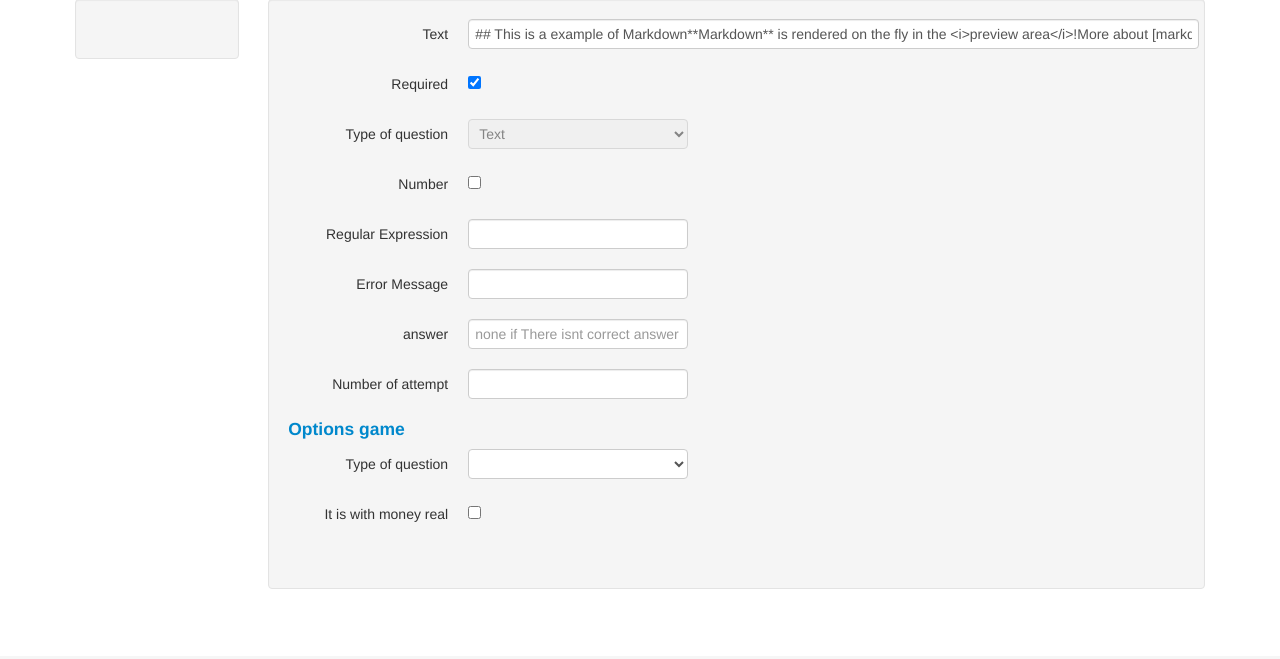
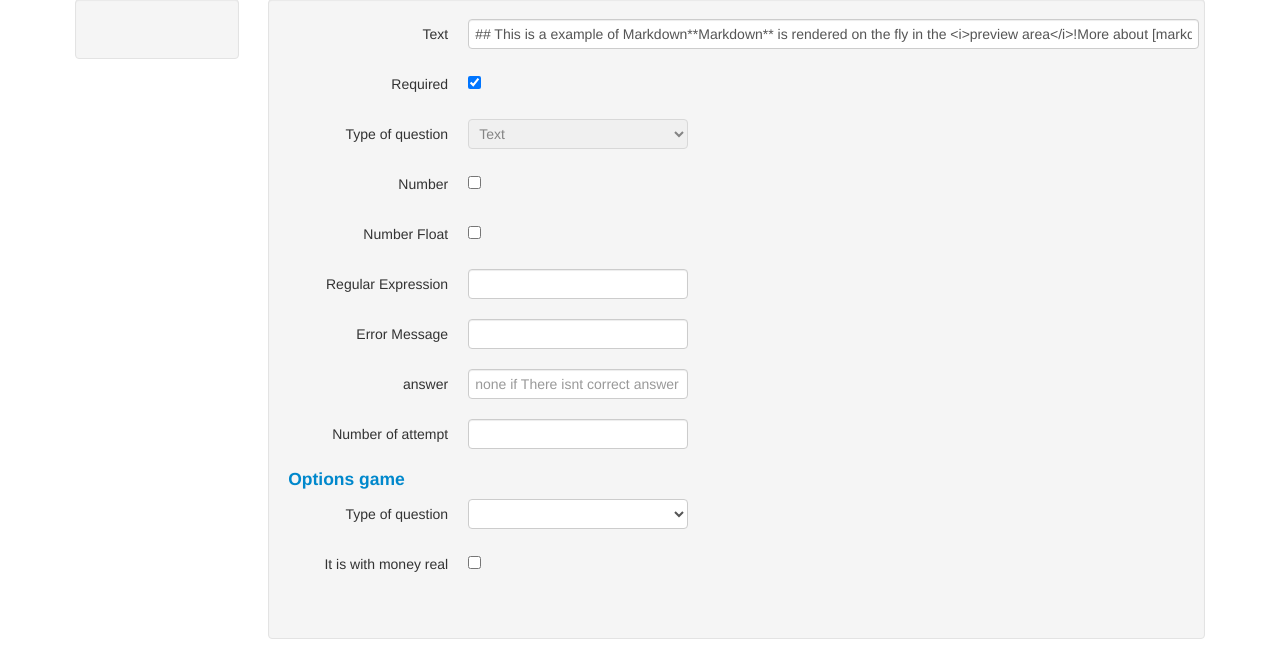
Before and after one commit to jarenere/projectQ, a Flask app: template app/templates/researcher/addEditQuestion.html in a window 1280 px wide. Shown: the part 144-803 px from the top of the page. Before the commit the page ends 733 px from the top, so only its background shows below. Run offline with Flask 2, Linux system fonts and the light colour scheme; the template is opened without the code that fills it: values that come from a table or form of the project are taken from there, others are empty; parts of the project's set-up code (start-up, migrations or seed data) failed here and were passed over; some libraries are stand-ins or nearby versions.

Commit message:
Now There are difference between number & floats question (only part of researcher)

```diff
--- a/app/models.py
+++ b/app/models.py
@@ -475,6 +475,9 @@ class Question(db.Model):
             isNumber = SubElement(question,'isNumber')
             isNumber.text = str(self.isNumber)
 
+            isNumberFloat = SubElement(question,'isNumberFloat')
+            isNumberFloat.text = str(self.isNumberFloat)
+
             regularExpression = SubElement(question,'regularExpression')
             regularExpression.text = regularExpression.text
 
@@ -521,9 +524,11 @@ class Question(db.Model):
 
         elif type == 'text':
             isNumber = (findField('isNumber',root,msg)=="True")
+            isNumberFloat = (findField('isNumberFloat',root,msg)=="True")
             regularExpression = findField('regularExpression',root,msg)
             errorMessage = findField('errorMessage',root,msg)
             question = QuestionText(isNumber=isNumber,
+                isNumberFloat=isNumberFloat,
                 regularExpression=regularExpression,
                 errorMessage=errorMessage)
 
@@ -571,6 +576,7 @@ class QuestionText(Question):
     '''
     __mapper_args__ = {'polymorphic_identity': 'text'}
     isNumber = Column(Boolean, default=False)
+    isNumberFloat = Column(Boolean, default=False)
     regularExpression = Column (String(256), default="")
     #text with the error if the user answer with wrong  regular expression
     errorMessage = Column (String(256), default="")
--- a/app/researcher/forms.py
+++ b/app/researcher/forms.py
@@ -51,6 +51,7 @@ class QuestionForm(Form):
 
     #:dateValidation(text)
     isNumber = BooleanField('Number')
+    isNumberFloat = BooleanField('Number Float')
     regularExpression = TextField('Regular Expression', validators = [Length(min=0, max=255)])
     errorMessage = TextField('Error Message', validators = [Length(min=0, max=255)])
 
--- a/app/researcher/views.py
+++ b/app/researcher/views.py
@@ -283,6 +283,7 @@ def duplicate_section(id_survey,id_section):
             question_cp=QuestionNumerical()
         if isinstance (q, QuestionText):
             question_cp = QuestionText(isNumber=q.isNumber,
+                isNumberFloat=q.isNumberFloat,
                 regularExpression=q.regularExpression,
                 errorMessage=q.errorMessage)
         if isinstance (q,QuestionChoice):
@@ -376,6 +377,7 @@ def selectType(form):
         question = QuestionNumerical()
     if form.questionType.data == 'text':
         question = QuestionText(isNumber=form.isNumber.data,
+            isNumberFloat=form.isNumberFloat.data,
             regularExpression=form.regularExpression.data,
             errorMessage=form.errorMessage.data)
     if form.questionType.data == 'choice':
@@ -472,6 +474,7 @@ def editQuestion(id_survey, id_section,id_question):
         if isinstance(question, QuestionText):
             form.regularExpression.data = question.regularExpression
             form.isNumber.data = question.isNumber
+            form.isNumberFloat.data = question.isNumberFloat
             form.errorMessage.data = question.errorMessage
         if isinstance (question,QuestionChoice):
             l= question.choices
--- a/app/templates/researcher/addEditQuestion.html
+++ b/app/templates/researcher/addEditQuestion.html
@@ -45,6 +45,7 @@
                     {{ render_field3(form.questionType) }}
                     <div id="divText">
                         {{ render_field3(form.isNumber) }}
+                        {{ render_field3(form.isNumberFloat) }}
                         {{ render_field3(form.regularExpression) }}
                         {{ render_field3(form.errorMessage) }}
                     </div>
@@ -166,6 +167,23 @@
             }
         }
     }
+    function onchange_numberFloat(){
+        if (select_numberFloat.checked==true)
+        {
+            select_number.checked=true;
+        }
+        else
+        {
+            select_number.disabled=false;
+        }
+    }
+    function onchange_number(){
+        if (select_number.checked==false)
+        {
+            select_numberFloat.checked=false;
+        }
+    }
+
     window.onload = function() {
         $("#divText").hide();
         $("#divLikert").hide();
@@ -189,6 +207,14 @@
     var selValue = select_decision.options[selIndex].value;
     onchange_decision(selValue);
 }
+    var select_number = document.getElementById("isNumber");
+    select_number.onchange = function() {
+    onchange_number();
+}
+    var select_numberFloat = document.getElementById("isNumberFloat");
+    select_numberFloat.onchange = function() {
+    onchange_numberFloat();
+}
 
 </script>
 {% endblock %}
```
